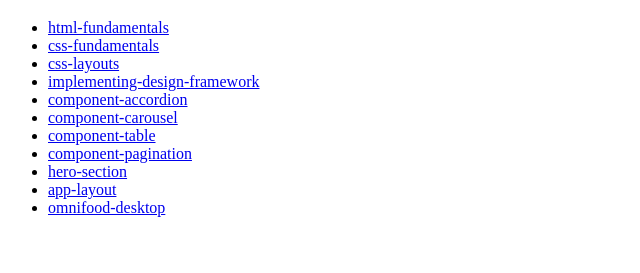
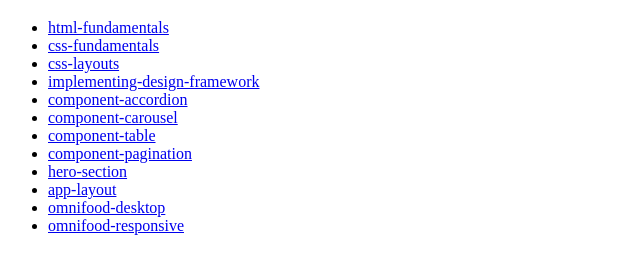
Before and after one commit to mklno/html-css, a plain HTML site: page index.html in a window 1280 px wide. Shown: the part 61-334 px from the top of the page, without its empty margins (0-640 px from the left). Drawn offline with Linux system fonts and the light colour scheme.

Commit message:
main-updated

```diff
--- a/index.html
+++ b/index.html
@@ -28,6 +28,7 @@
       <li><a href="components/05-herosection.html">hero-section</a></li>
       <li><a href="components/06-applayout.html">app-layout</a></li>
       <li><a href="omnifood-desktop/index.html">omnifood-desktop</a></li>
+      <li><a href="omnifood-responsive/index.html">omnifood-responsive</a></li>
     </ul>
   </body>
 </html>
```
